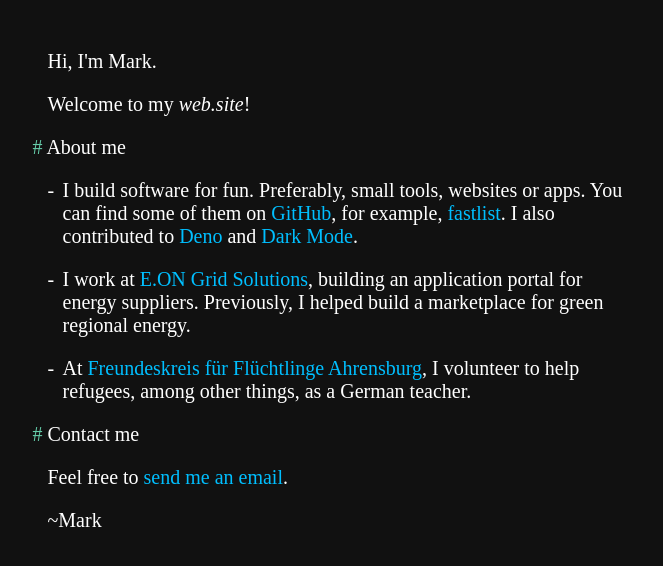
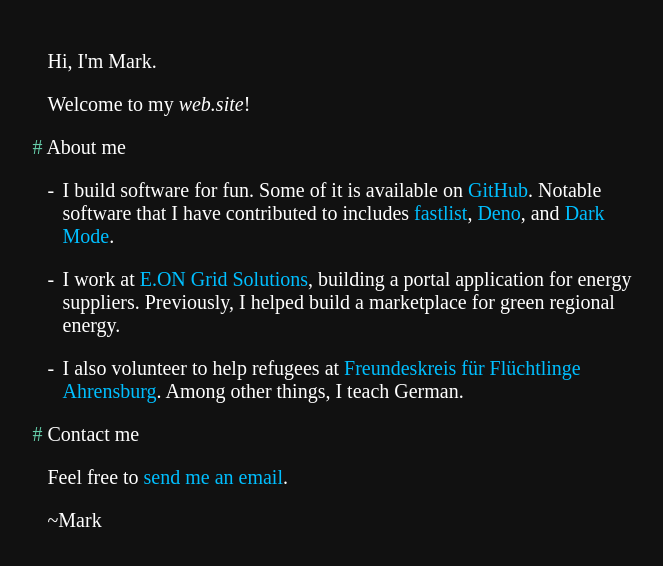
Before and after one commit to MarkTiedemann/marktiedemann.github.io, a plain HTML site: page web/index.html in a window 1280 px wide. Shown: the whole page, without its empty margins (300-963 px from the left). Drawn offline with Linux system fonts and the light colour scheme.

Commit message:
Improve text

```diff
--- a/web/index.html
+++ b/web/index.html
@@ -71,18 +71,21 @@ for (let span of spans) {
 <h1>About me</h1>
 <ul>
 	<li>
-		I build software for fun. Preferably, small tools, websites or apps.
-		You can find some of them on <a href="https://github.com/MarkTiedemann">GitHub</a>,
-		for example, <a href="https://github.com/MarkTiedemann/fastlist">fastlist</a>.
-		I also contributed to <a href="https://deno.land/">Deno</a> and
+		I build software for fun.
+		Some of it is available on <a href="https://github.com/MarkTiedemann">GitHub</a>.
+		Notable software that I have contributed to includes
+		<a href="https://github.com/MarkTiedemann/fastlist">fastlist</a>,
+		<a href="https://deno.land/">Deno</a>,
+		and
 		<a href="https://play.google.com/store/apps/details?id=systems.maju.darkmode">Dark Mode</a>.
 	<li>
 		I work at <a href="https://www.eon-gridsolutions.com/">E.ON Grid Solutions</a>,
-		building an application portal for energy suppliers.
+		building a portal application for energy suppliers.
 		Previously, I helped build a marketplace for green regional energy.
 	<li>
-		At <a href="https://www.freundeskreis-fluechtlinge.com/">Freundeskreis für Flüchtlinge Ahrensburg</a>,
-		I volunteer to help refugees, among other things, as a German teacher.
+		I also volunteer to help refugees at
+		<a href="https://www.freundeskreis-fluechtlinge.com/">Freundeskreis für Flüchtlinge Ahrensburg</a>.
+		Among other things, I teach German.
 </ul>
 <h1>Contact me</h1>
 <p>Feel free to <a href="mailto:mail@marksweb.site">send me an email</a>.
```
